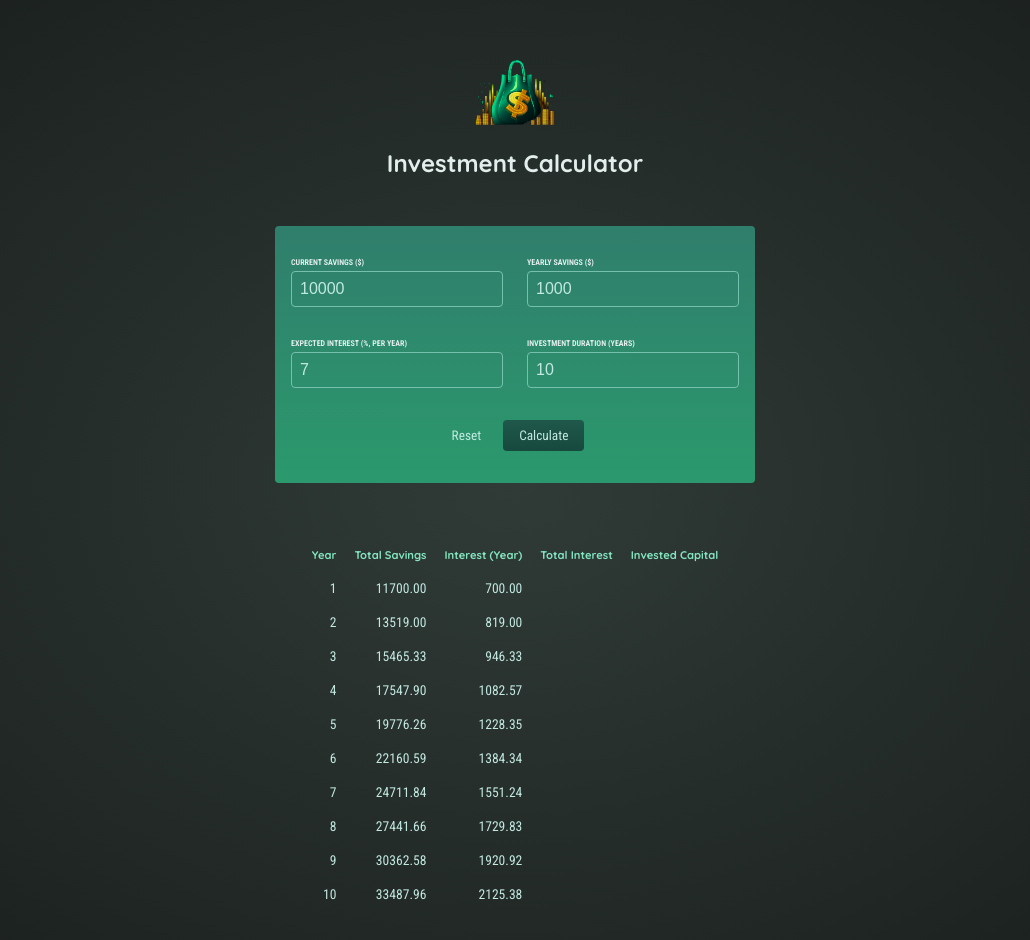
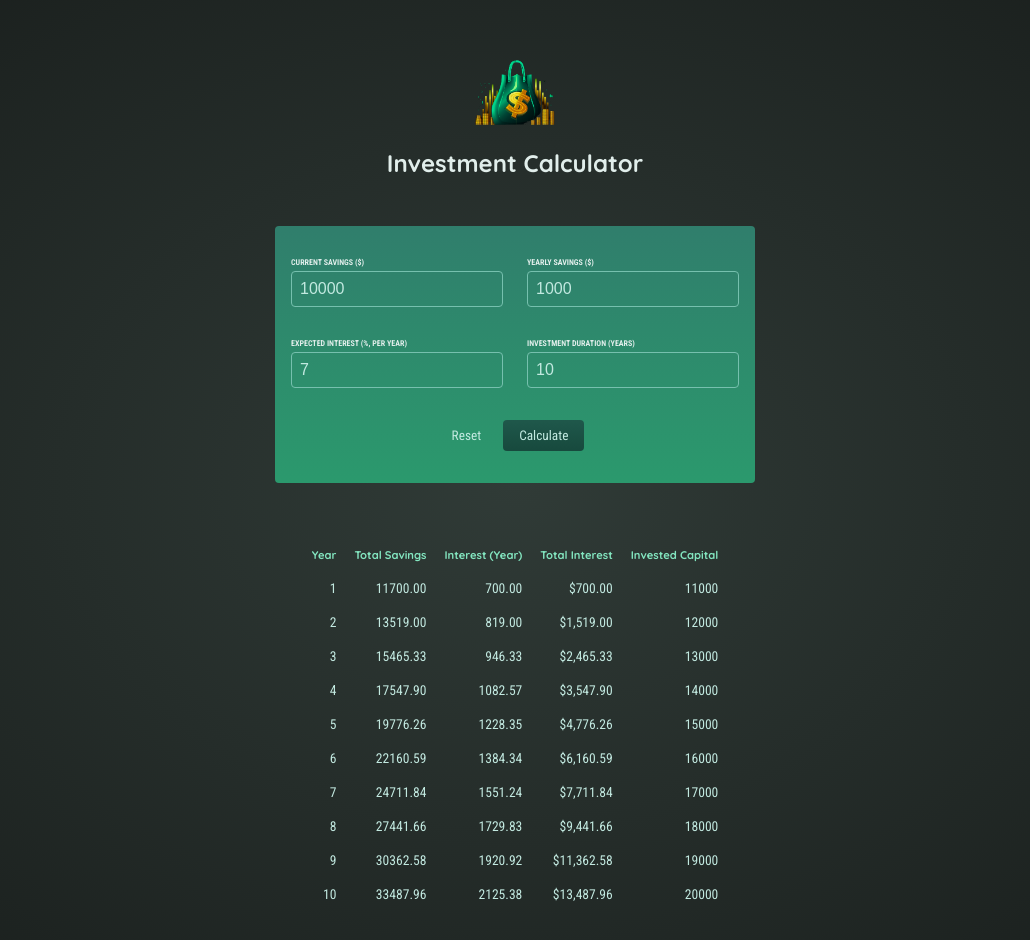
Before and after one commit to Naljorpa/reactInvCalc, a React (Create React App) app: page / in a window 1280 px wide. Both pictures are taken after a click on the button "Calculate". Shown: the top 940 px of the page, without its empty margins (125-1155 px from the left). Built offline with nearby package versions, Linux system fonts and the light colour scheme.

Commit message:
outputting results

```diff
--- a/src/App.js
+++ b/src/App.js
@@ -6,7 +6,7 @@ import ResultsTable from './components/ResultsTable/ResultsTable';
 
 function App() {
 
-  const [userInput, setUserInput] = useState([]);
+  const [userInput, setUserInput] = useState(null);
 
   const yearlyData = []; // per-year results
 
@@ -37,10 +37,10 @@ function App() {
       <Header />
       <UserInput onSaveInvestingData={calculateHandler} />
       {yearlyData.length > 0 ? (
-        <ResultsTable yearlyData={yearlyData} />
+        <ResultsTable yearlyData={yearlyData} initialInvestment = {userInput.currentSavings}/>
       ) : (
         <p>No data available yet.</p>
-      )}
+      ) }
     </div>
   );
 }
--- a/src/components/ResultsTable/ResultsTable.js
+++ b/src/components/ResultsTable/ResultsTable.js
@@ -1,7 +1,12 @@
+const formatter = new Intl.NumberFormat('en-US', {
+    style: 'currency',
+    currency: 'USD',
+    minimumFractionDigits: 2,
+    maximumFractionDigits: 2,
+})
 
-
-const ResultsTable = ({yearlyData}) => {
-    console.log(yearlyData);
+const ResultsTable = (props) => {
+    console.log(props);
     return (
         <table className="result">
             <thead>
@@ -14,13 +19,13 @@ const ResultsTable = ({yearlyData}) => {
                 </tr>
             </thead>
             <tbody>
-                {yearlyData.map(data => (
+                {props.yearlyData.map((data) => (
                     <tr key={data.year}>
                         <td>{data.year}</td>
                         <td>{data.savingsEndOfYear}</td>
                         <td>{data.yearlyInterest}</td>
-                        <td>{data.totalInterest}</td>
-                        <td>{data.investedCapital}</td>
+                        <td>{formatter.format(data.savingsEndOfYear - props.initialInvestment - data.yearlyContribution * data.year)}</td>
+                        <td>{props.initialInvestment + data.yearlyContribution * data.year}</td>
                     </tr>
                 ))}
             </tbody>
```
